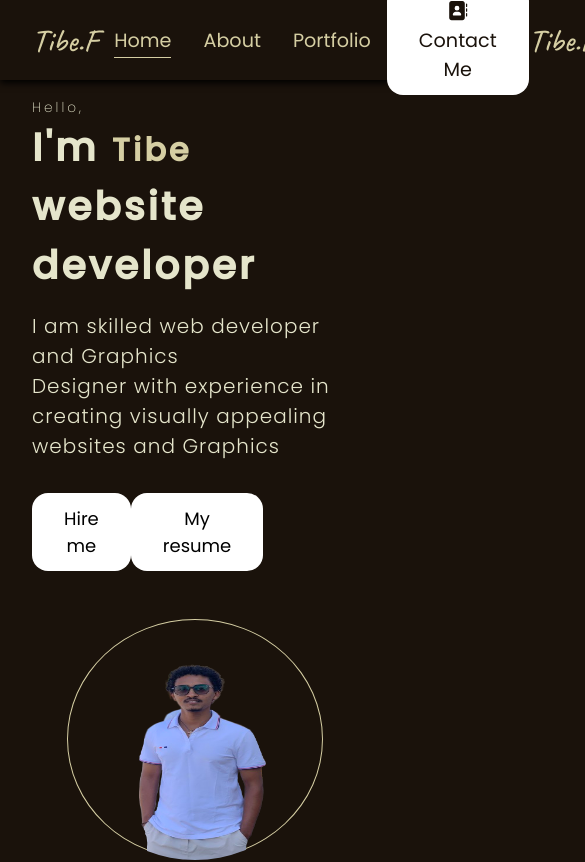
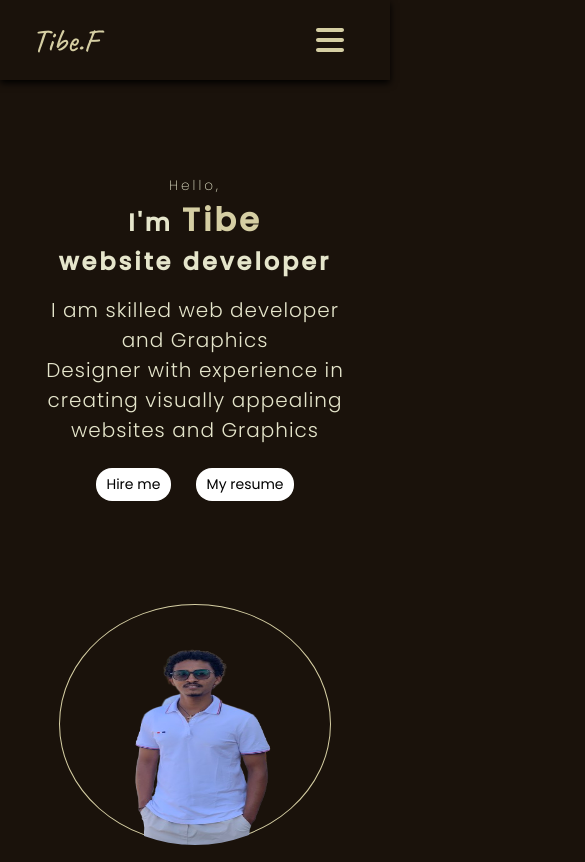
Before and after one commit to tibe-f/portfolio, a React (Vite) app: page / in a window 390 px wide. Shown: the top 862 px of the page, 585 px wide, since content can reach past the window. Built offline with nearby package versions, Linux system fonts and the light colour scheme.

Commit message:
Make navbar responsive

```diff
--- a/src/components/contact/contact.css
+++ b/src/components/contact/contact.css
@@ -58,3 +58,8 @@ a{
     margin: 1rem 0.5rem;
     cursor: pointer;
 }
+@media screen and (max-width: 700px) {
+    .contactInput{
+        width: 90%;
+    }
+}
--- a/src/components/contact/contact.jsx
+++ b/src/components/contact/contact.jsx
@@ -11,9 +11,9 @@ const Contact = () => {
         <h1 className="contactMeTitle">Contact Me</h1>
          <span className="contactDesc">Please fill out the form to discus any word opportunities</span>
          <form className="contactForm">
-          <input type="text" className='name' placeholder='Your Name'/>
-          <input type="email" className='email' placeholder='Your Email' />
-          <textarea name="message" className='msg' placeholder='Your Message' rows="4"></textarea>
+          <input type="text" className='contactInput name' placeholder='Your Name'/>
+          <input type="email" className='contactInput email' placeholder='Your Email' />
+          <textarea name="message" className='contactInput msg' placeholder='Your Message' rows="4"></textarea>
           <button type='submit' className='contactbtn' value='send' >Submit</button>
          </form>
          <a href=""><FontAwesomeIcon className='Icon' icon={faGithub} /></a>
--- a/src/components/intro/intro.css
+++ b/src/components/intro/intro.css
@@ -71,23 +71,40 @@
     }
     .bgtbcont{
         height: 15rem;
-        width: 16rem;
+        width: 17rem;
         border-radius: 50%;
         overflow: visible;
 
     }
     .bgtbcont img{
         border-radius: 50%;
-        width: 16rem;
+        width: 17rem;
         height: 15rem;
     }
     .introContent{
         font-size: 10vw;
+        align-items: center;
+        text-align: center;
     }
     .hello{
         font-size: 3.5vw;
     }
 }
-@media screen and (max-width: 480px){
+@media screen and (max-width: 600px){
+    .introContent{
+        align-items: center;
+        font-size: 1.5rem;
 
+    }
 }
+@media screen and (max-width: 520px){
+    .introbtns .btn{
+        margin: 7px;
+        font-size: 14px;
+    }
+}
+@media screen and (max-width: 400px){
+    .introbtns .btn{
+        padding: 0.4rem 0.65rem;
+    }
+}
--- a/src/components/navbar/navbar.css
+++ b/src/components/navbar/navbar.css
@@ -53,3 +53,35 @@ small{
 .contactBtn:active{
     transform: scale(0.97);
 }
+.navMenu{
+    position: absolute;
+    height: fit-content;
+    top: 4rem;
+    right: 2em;
+    display: flex;
+    flex-direction: column;
+    padding: 0.5rem 1rem;
+    background-color: rgb(40, 40, 40);
+    border-radius: 1rem;
+}
+.listItem{
+    padding: 0.5rem 3rem;
+    background-color: rgb(30, 30, 30);
+    margin: 0.5rem;
+}
+.mobMenu{
+    width: 3.5rem;
+    height: 2rem;
+    color: #D5CEA3;
+    border: none;
+    display: none;
+}
+@media screen and (max-width:600px) {
+    .mobMenu{
+        display: block;
+    }
+    .contactBtn,.desktopMenu{
+        display: none;
+    }
+
+}
--- a/src/components/navbar/navbar.jsx
+++ b/src/components/navbar/navbar.jsx
@@ -1,10 +1,11 @@
-import React from "react";
+import React, { useState } from "react";
 import './navbar.css'
 import { Link } from "react-scroll";
 import { FontAwesomeIcon } from '@fortawesome/react-fontawesome'
-import { faAddressBook } from '@fortawesome/free-solid-svg-icons'
+import { faAddressBook , faBars} from '@fortawesome/free-solid-svg-icons'
 
 const Navbar = ()=>{
+    const [showMenu, setShowMenu] = useState(false)
     return(
         <nav className="navbar">
             <a href="#"><span className="logo"> Tibe.F</span></a>
@@ -16,12 +17,12 @@ const Navbar = ()=>{
             <button onClick={()=>{
                 document.getElementById('contact').scrollIntoView({behavior:'smooth'})
             }} className="contactBtn"><FontAwesomeIcon icon={faAddressBook} /> Contact Me</button>
-
-<a href="#"><span className="logo"> Tibe.F</span></a>
-            <div className="desktopMenu">
-                <Link activeClass="active" to="intro" spy={true} smooth={true} offset={-100} duration={500} className="menuitem">Home</Link>
-                <Link activeClass="active" to="skills" spy={true} smooth={true} offset={-70} className="menuitem">About</Link>
-                <Link activeClass="active" to="works" spy={true} smooth={true} offset={-100} className="menuitem">Portfolio</Link>
+            <button className="mobMenu" onClick={()=>{setShowMenu(!showMenu)}}><FontAwesomeIcon className="mobMenu" icon={faBars} /></button>
+            <div className="navMenu" style={{display: showMenu? 'flex':'none'}}>
+                <Link activeClass="active" to="intro" spy={true} smooth={true} offset={-100} duration={500} className="listItem" onClick={()=>{setShowMenu(false)}} >Home</Link>
+                <Link activeClass="active" to="skills" spy={true} smooth={true} offset={-70} duration={500} className="listItem" onClick={()=>{setShowMenu(false)}}>About</Link>
+                <Link activeClass="active" to="works" spy={true} smooth={true} offset={-100} duration={500} className="listItem" onClick={()=>{setShowMenu(false)}}>Portfolio</Link>
+                <Link activeClass="active" to="contact" spy={true} smooth={true} offset={-100} duration={500} className="listItem" onClick={()=>{setShowMenu(false)}}>Contact</Link>
             </div>
         </nav>
     )
```
